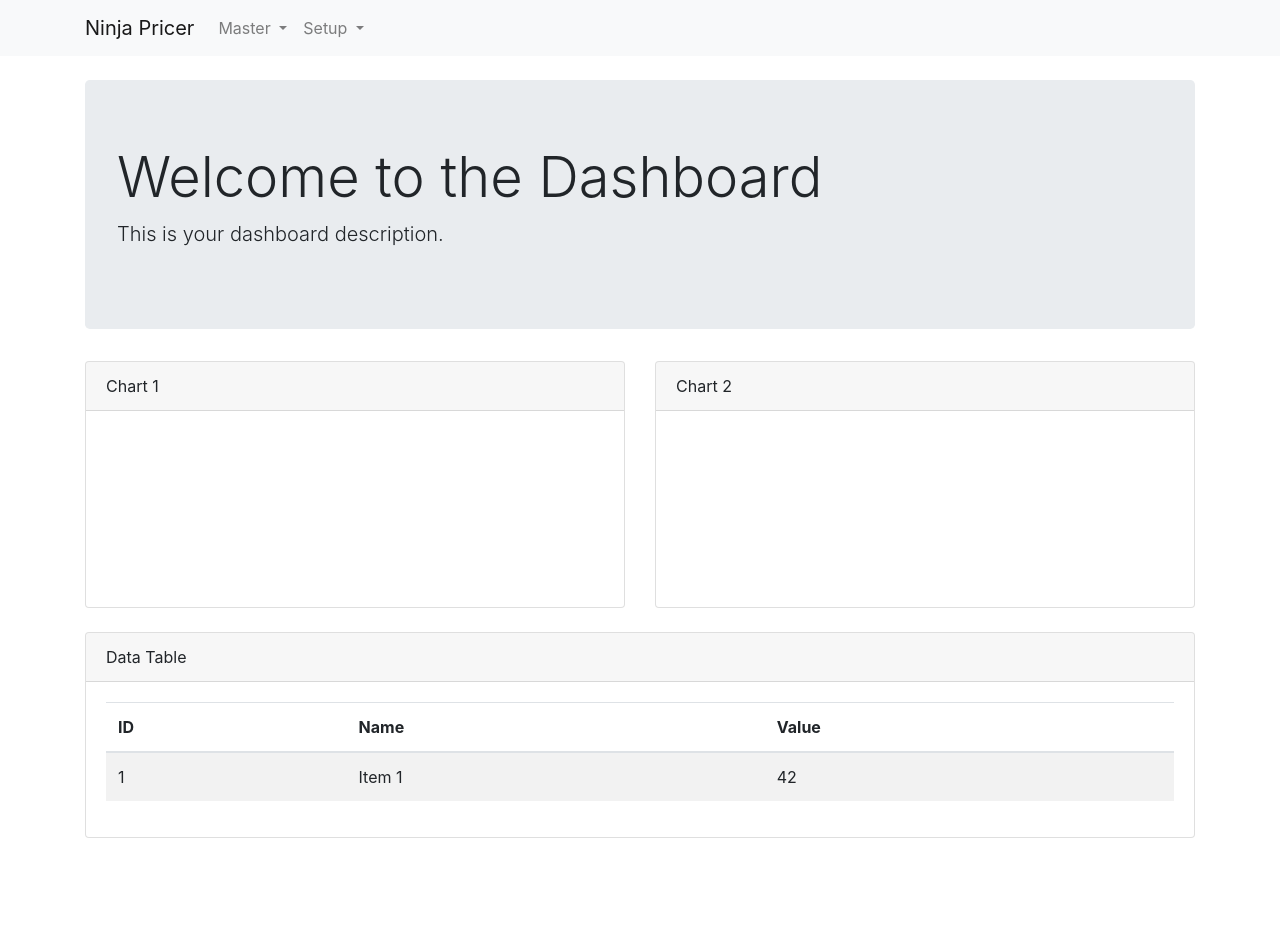
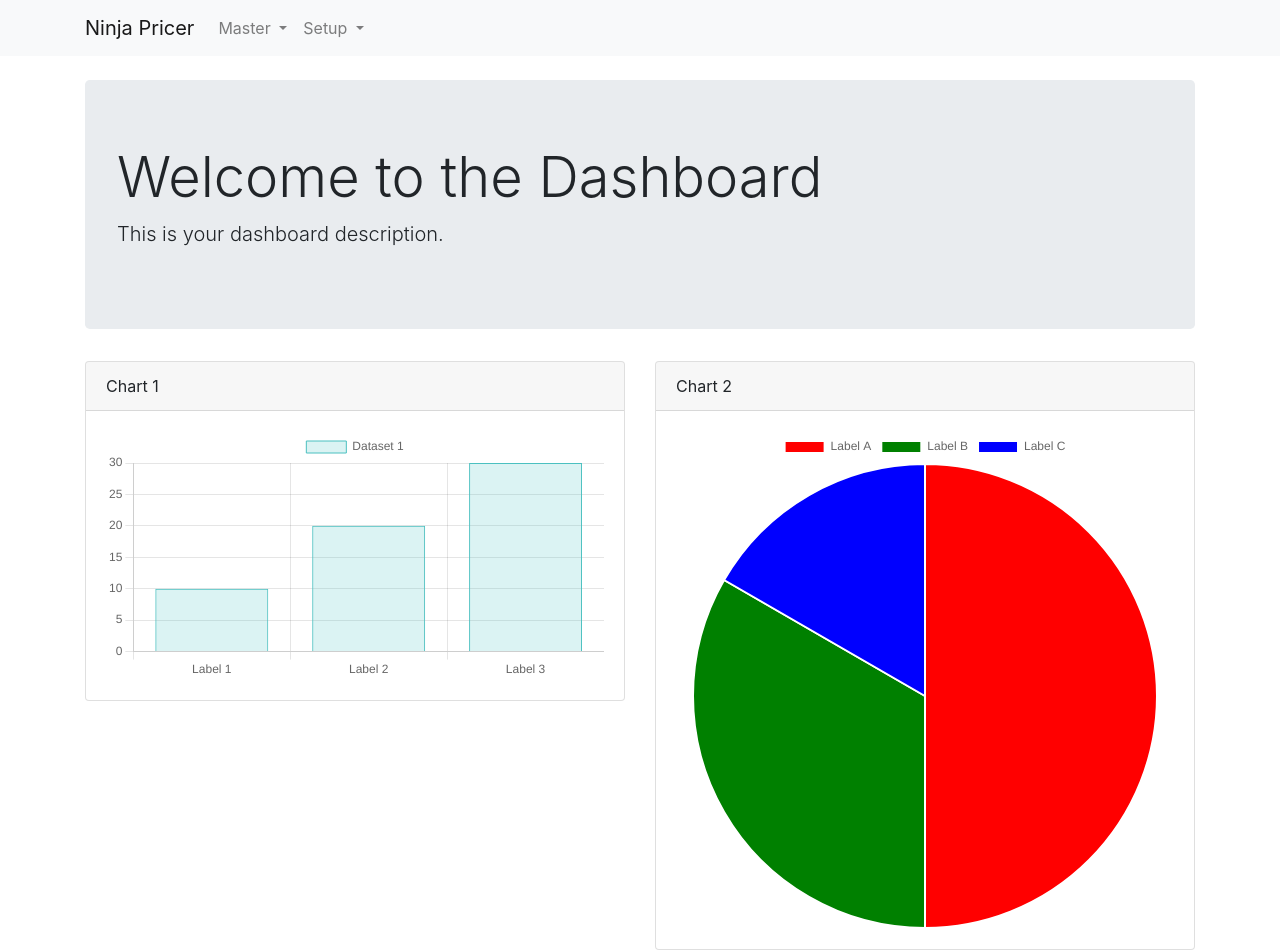
Before and after one commit to kadzany/ninja-pricer, a plain HTML site: page index.html in a window 1280 px wide. Shown: the top 950 px of the page. Before the commit the page ends 838 px from the top, so only its background shows below. Drawn offline with nearby package versions, Linux system fonts and the light colour scheme.

Commit message:
adding chartjs

```diff
--- a/index.html
+++ b/index.html
@@ -6,6 +6,8 @@
     <title>Ninja Pricer</title>
     <!-- Include Bootstrap CSS -->
     <link rel="stylesheet" href="https://maxcdn.bootstrapcdn.com/bootstrap/4.0.0/css/bootstrap.min.css">
+    <!-- Include charting library, e.g., Chart.js -->
+    <script src="https://cdn.jsdelivr.net/npm/chart.js"></script>
 </head>
 <body>
     <!-- Static Bootstrap Navbar -->
```
